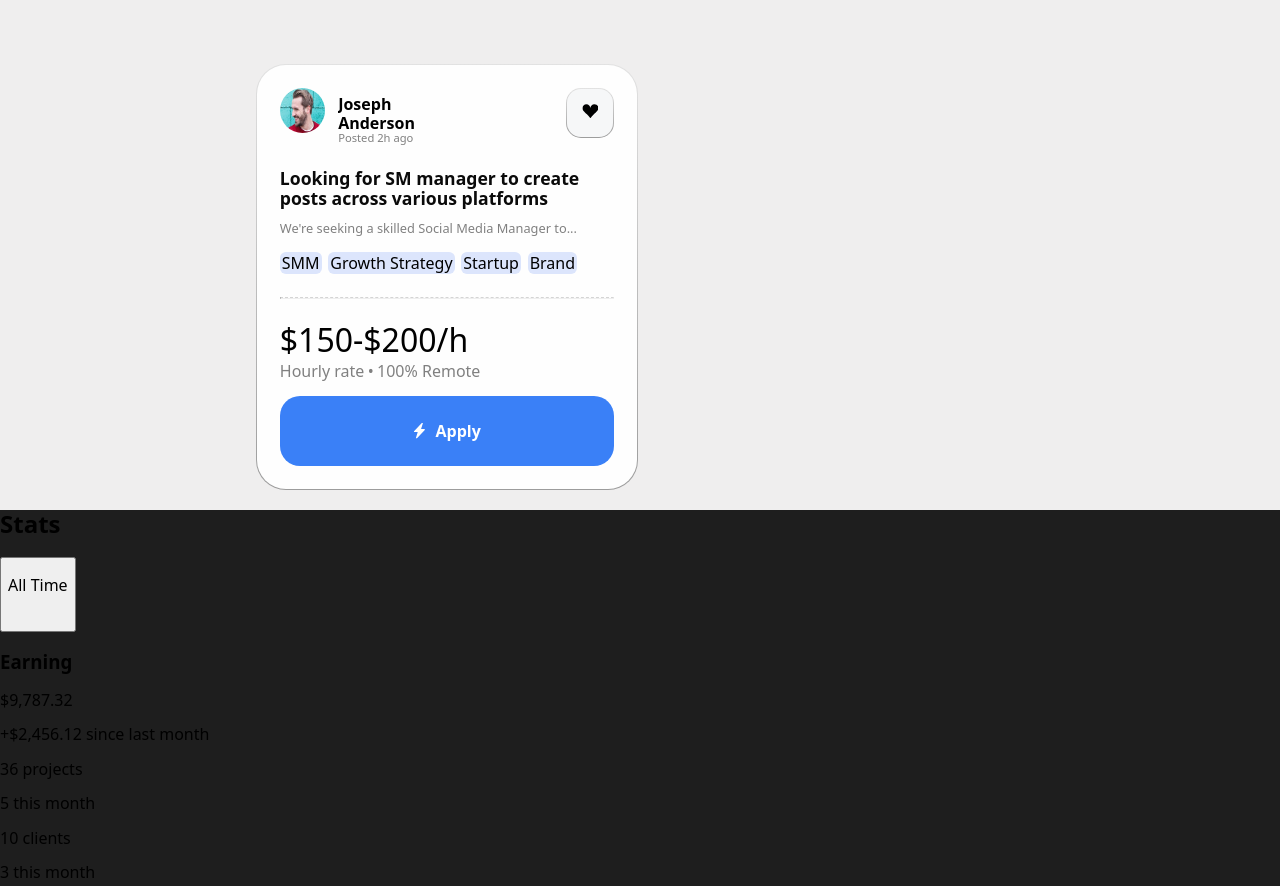
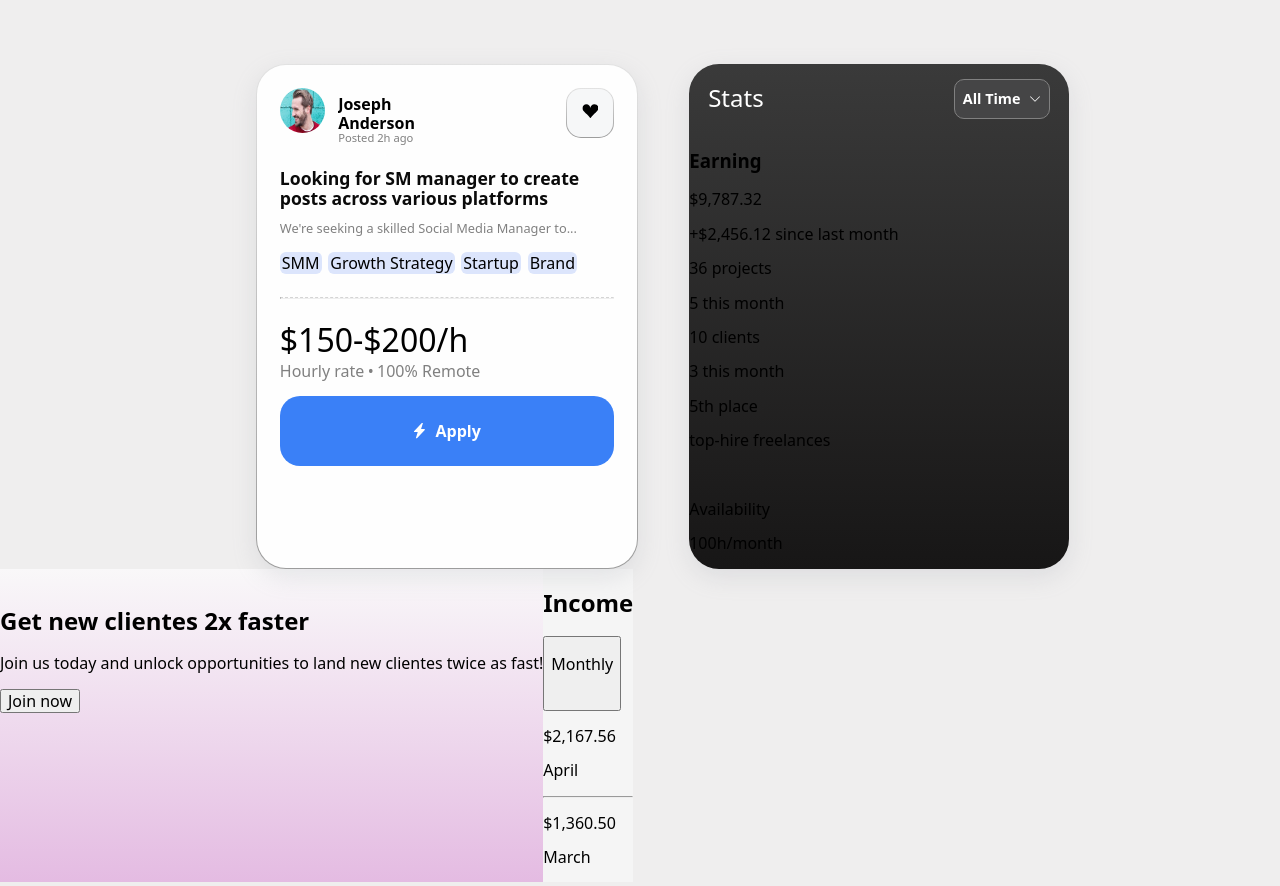
Before and after one commit to tomasams/ui-components-freelance-platform, a plain HTML site: page index.html in a window 1280 px wide. Shown: the top 886 px of the page. Drawn offline with Linux system fonts and the light colour scheme.

Commit message:
añadi la sombra de las 2 primeras cajas, añadi la imagen de una flecha para abajo, y empece con la segunda caja, finalizando su header

```diff
--- a/css/style.css
+++ b/css/style.css
@@ -1,9 +1,12 @@
 body{
     background-color: rgb(239, 238, 238);
+    display: flex;
+    flex-wrap: wrap;
     font-family: system-ui, -apple-system, BlinkMacSystemFont, 'Segoe UI', Roboto, Oxygen, Ubuntu, Cantarell, 'Open Sans', 'Helvetica Neue', sans-serif;
 }
 
 .ui-box-1{
+    box-shadow: rgba(149, 157, 165, 0.2) 0px 8px 24px;
     position: relative;
     width: 380px;
     height: auto;
@@ -166,8 +169,55 @@ body{
 }
 
 .ui-box-2{
+    box-shadow: rgba(149, 157, 165, 0.2) 0px 8px 24px;
+    position: relative;
     background-color: rgb(30, 30, 30);
+    width: 380px;
+    margin-top: 5%;
+    margin-right: 0;
+    margin-left: 4%;
+    border-radius: 30px;
+    background-image: linear-gradient(to top, #171616, #3A3A3A);
 }
+
+.ui-box-2 header{
+    display: flex;
+}
+
+.second-ui-title{
+    color: white;
+    font-weight: 400;
+    margin-left: 5%;
+}
+
+.stats-button{
+    justify-content: center;
+    color: white;
+    display: flex;
+    border: 1px solid gray;
+    background-color: #454546;
+    border-radius: 10px;
+    height: 40px;
+    width: 100px;
+    align-items: center;
+    margin-top: 4%;
+    margin-right: 5%;
+    margin-left: 50%;
+}
+
+.stats-button p{
+    margin: 0;
+    font-size: 80%;
+    font-weight: 600;
+    font-size: 90%;
+}
+
+.arrow-down{
+    width: 15%;
+    margin-left: 10%;
+}
+
+
 
 .ui-box-3{
     background: linear-gradient(to bottom, #f9f8f9, #E4BBE2)
--- a/index.html
+++ b/index.html
@@ -46,7 +46,7 @@
             <h2 class="second-ui-title">Stats</h2>
             <button class="stats-button">
                 <p>All Time</p>
-                <img src="" alt="" class="arrow-down">
+                <img src="img/chevron-down.svg" alt="arrow-down" class="arrow-down">
             </button>
         </header>
 
```
Also changed, not shown: img/chevron-down.svg (added).
